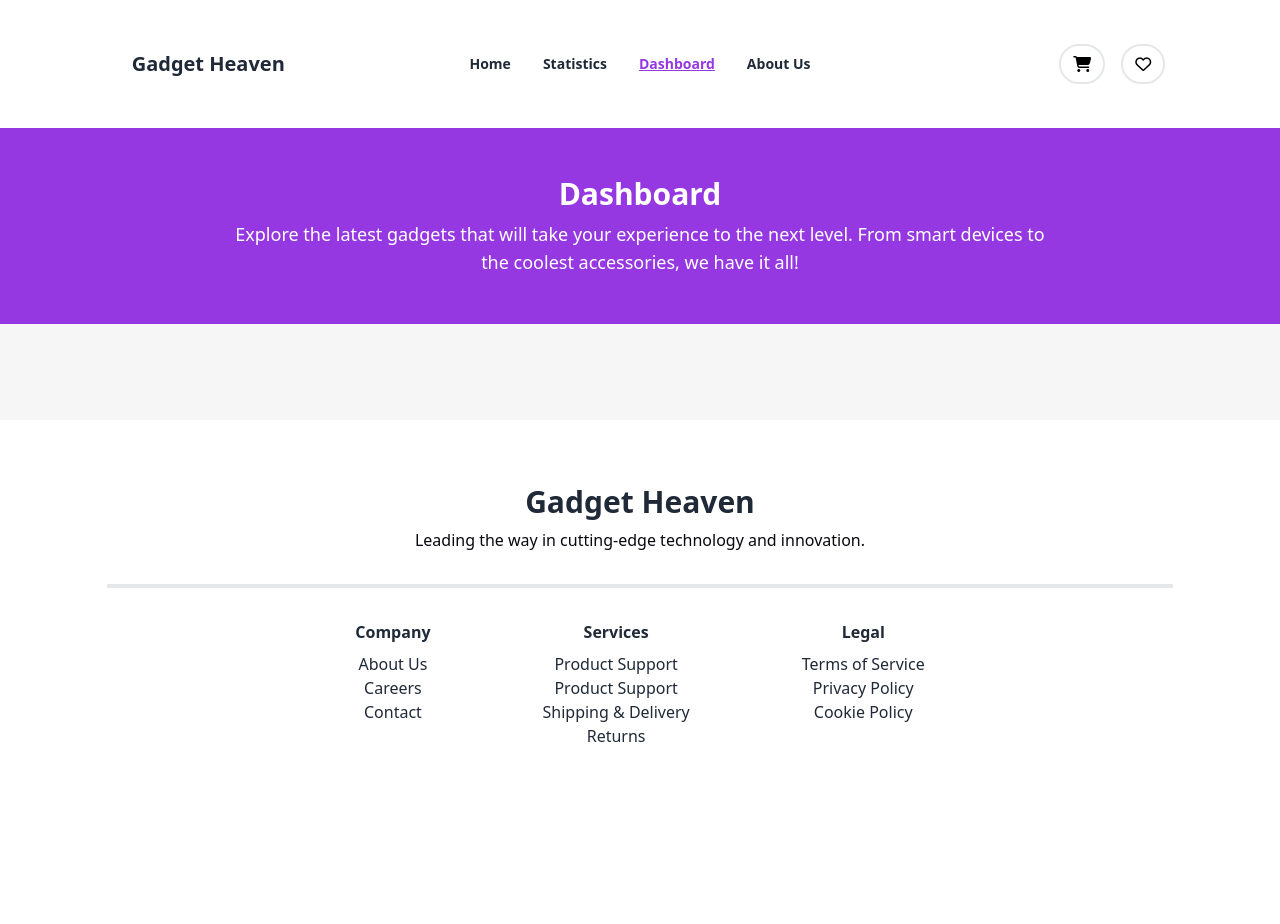
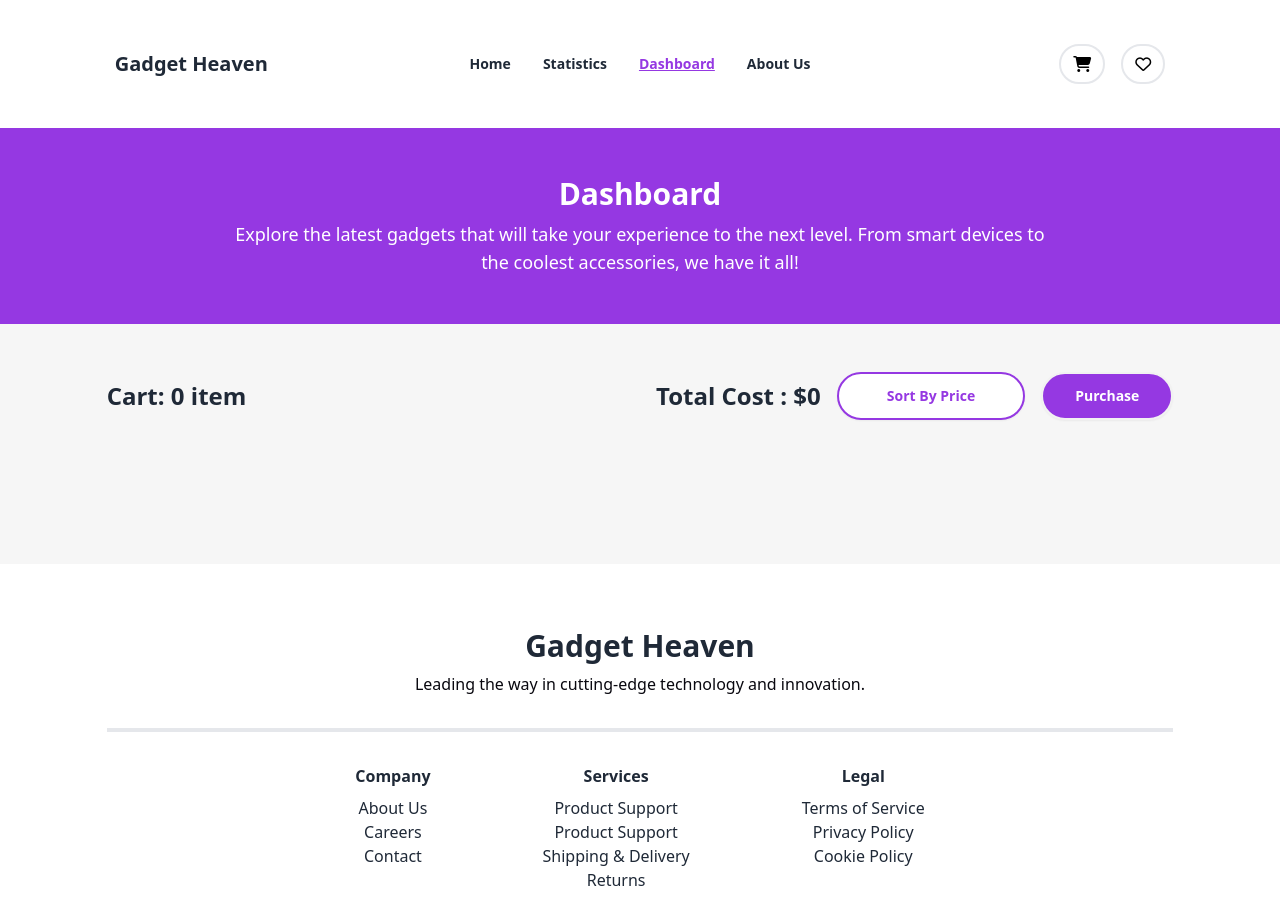
Before and after one commit to programming-hero-web-course-4/b10a8-gadget-heaven-sheikh-saiyam, a React (Vite) app: page /dashboard in a window 1280 px wide. Shown: the top 924 px of the page. Before the commit the page ends 812 px from the top, so only its background shows below. Built offline with nearby package versions, Linux system fonts and the light colour scheme.

Commit message:
Dashboard updated

```diff
--- a/package.json
+++ b/package.json
@@ -15,6 +15,8 @@
     "react": "^18.3.1",
     "react-dom": "^18.3.1",
     "react-router-dom": "^6.27.0",
+    "react-tabs": "^6.0.2",
+    "react-toastify": "^10.0.6",
     "sort-by": "^1.2.0"
   },
   "devDependencies": {
--- a/src/components/Dashboard/Dashboard.jsx
+++ b/src/components/Dashboard/Dashboard.jsx
@@ -1,6 +1,10 @@
 import { useEffect, useState } from "react";
 import { getAddToAllCart } from "../utility/localStorage";
-
+import { NavLink } from "react-router-dom";
+import { Tab, Tabs, TabList, TabPanel } from "react-tabs";
+import "react-tabs/style/react-tabs.css";
+import modalImg from "../../assets/Group.png";
+import { toast } from "react-toastify";
 const Dashboard = () => {
   const [gadget, setGadget] = useState([]);
   console.log(gadget);
@@ -8,6 +12,28 @@ const Dashboard = () => {
     const cart = getAddToAllCart();
     setGadget(cart);
   }, []);
+
+  const totalCost = gadget.reduce((sum, gadget) => sum + gadget.price, 0);
+
+  // function to sort data by price
+  const handleSortByPrice = () => {
+    const sort = [...gadget].sort((a, b) => b.price - a.price);
+    setGadget(sort);
+  };
+
+  // Function to clear all localStorage data
+  function clearLocalStorage() {
+    // if(gadget.length === 0 ) {
+    //   toast.error("No products are selected");
+    // } else {
+    // localStorage.clear();
+    // toast.success("Payment Successful");
+    // setGadget([]);}
+    localStorage.clear();
+    toast.success("Payment Successful");
+    setGadget([]);
+  }
+
   return (
     <div>
       <div className="bg-[#9538E2] py-12">
@@ -23,9 +49,110 @@ const Dashboard = () => {
           </div>
         </div>
       </div>
+      {/* btn div */}
+      <div className="hidden bg-[#9538E2]">
+        <div className="flex gap-3 flex-wrap justify-center">
+          {/* <NavLink
+              className="btn-wide btn bg-white text-purple-600 rounded-full font-semibold hover:bg-purple-200"
+            >
+              Cart
+            </NavLink>
+            <NavLink
+              className="btn-wide btn bg-white text-purple-600 rounded-full font-semibold hover:bg-purple-200"
+            >
+              WishList
+            </NavLink> */}
+          <Tabs>
+            <TabList>
+              <Tab>Title 1</Tab>
+              <Tab>Title 2</Tab>
+            </TabList>
 
-      <div className="bg-[#f6f6f6] py-12">
+            <TabPanel></TabPanel>
+            <TabPanel>
+              <h2>Any content 2</h2>
+            </TabPanel>
+          </Tabs>
+        </div>
+      </div>
+      {/* btn div */}
+      <div className="bg-[#f6f6f6] pt-12 pb-24">
         <div className="w-11/12 mx-auto md:w-10/12 max-w-screen-2xl ">
+          {/* sort by & purchase div  */}
+          <div className="mb-12 flex justify-between items-center gap-4 flex-wrap">
+            <div>
+              <h1 className="text-2xl font-bold ">
+                Cart: {gadget.length} item
+              </h1>
+            </div>
+            <div className="flex justify-between items-center gap-4">
+              <div>
+                <h1 className="text-2xl font-bold">
+                  Total Cost : ${totalCost}
+                </h1>
+              </div>
+              <div>
+                <button
+                  onClick={handleSortByPrice}
+                  className="border-[#9538E2] px-12 border-2 btn rounded-full bg-white text-[#9538E2] hover:bg-[#9538E2] hover:text-white hover:border-none"
+                >
+                  Sort By Price
+                </button>
+              </div>
+              <div>
+                <button
+                  onClick={() =>
+                    document.getElementById("my_modal_1").showModal()
+                  }
+                  className="px-8 border-2 btn rounded-full bg-[#9538E2] text-white  hover:bg-white hover:text-[#9538E2] hover:border-none"
+                >
+                  Purchase
+                </button>
+                {/* Open the modal using document.getElementById('ID').showModal() method */}
+                <dialog
+                  id="my_modal_1"
+                  className="modal modal-bottom sm:modal-middle"
+                >
+                  <div className="modal-box">
+                    <div className="text-center">
+                      <div>
+                        <img
+                          className="mx-auto h-16 mb-5"
+                          src={modalImg}
+                          alt=""
+                        />
+                      </div>
+
+                      <div>
+                        <h1 className="text-2xl font-bold mb-2">
+                          Payment Successful
+                        </h1>
+                        <hr className="border mb-2" />
+                      </div>
+                      <div>
+                        <p className="text-[#6b6b6f] mb-2 font-semibold">
+                          Thanks For Purchasing
+                        </p>
+                        <p className="text-[#6b6b6f] mb-4 font-semibold">
+                          Total: ${totalCost}
+                        </p>
+                      </div>
+                    </div>
+                    <div className="text-center">
+                      <form method="dialog">
+                        {/* if there is a button in form, it will close the modal */}
+                        <button onClick={clearLocalStorage} className="btn w-full rounded-full font-bold btn-active">
+                          Close
+                        </button>
+                      </form>
+                    </div>
+                  </div>
+                </dialog>
+              </div>
+            </div>
+          </div>
+          {/* sort by & purchase div  */}
+
           {/* cart div */}
           <div className="space-y-4">
             {gadget.map((item, index) => (
@@ -49,8 +176,12 @@ const Dashboard = () => {
                       <p className="font-semibold ">Price: ${item.price}</p>
                     </div>
                     <div>
-                      <button className="rounded-full border border-red-500
-                      bg-white h-12 px-3">❌</button>
+                      <button
+                        className="rounded-full border border-red-500
+                      bg-white h-12 px-3"
+                      >
+                        ❌
+                      </button>
                     </div>
                   </div>
                 </div>
--- a/src/components/Navbar/Navbar.jsx
+++ b/src/components/Navbar/Navbar.jsx
@@ -88,7 +88,7 @@ const Navbar = () => {
                     </div>
                   </ul>
                 </div>
-                <Link to="/" className="font-bold btn btn-ghost text-xl">
+                <Link to="/" className="font-bold text-xl">
                   Gadget Heaven
                 </Link>
               </div>
@@ -239,7 +239,7 @@ const Navbar = () => {
                 </div>
               </ul>
             </div>
-            <Link to="/" className="btn btn-ghost text-xl">
+            <Link to="/" className="font-bold text-xl">
               Gadget Heaven
             </Link>
           </div>
--- a/src/components/utility/localStorage.js
+++ b/src/components/utility/localStorage.js
@@ -1,3 +1,5 @@
+import { toast } from "react-toastify";
+// for add to cart
 const getAddToAllCart = () => {
   const cart = localStorage.getItem("Cart");
   if (cart) {
@@ -16,7 +18,9 @@ const addToCart = (gadget) => {
   cart.push(gadget);
   localStorage.setItem("Cart", JSON.stringify(cart));
 
-  alert("Successfully Added");
+  toast.success("Product Added Successfully");
 };
-
+// for add to cart
+// for add to wishlist
+// for add to wishlist
 export { addToCart, getAddToAllCart };
--- a/src/main.jsx
+++ b/src/main.jsx
@@ -11,6 +11,8 @@ import ErrorPage from "./components/ErrorPage/ErrorPage";
 import HomePage from "./components/HomePage/HomePage";
 import Gadgets from "./Gadgets/Gadgets";
 import GadgetDetails from "./Gadgets/GadgetDetails";
+import { ToastContainer } from 'react-toastify';
+import 'react-toastify/dist/ReactToastify.css';
 
 const router = createBrowserRouter([
   {
@@ -59,6 +61,16 @@ const router = createBrowserRouter([
 
 createRoot(document.getElementById("root")).render(
   <StrictMode>
+     <ToastContainer
+        position="top-right"
+        autoClose={2000}
+        hideProgressBar={false}
+        newestOnTop={false}
+        closeOnClick
+        rtl={false}
+        pauseOnFocusLoss
+        draggable
+      />
     <RouterProvider router={router} />
   </StrictMode>
 );
```
Also changed, not shown: 1 other file (tests, documents, lock files or other folders).
